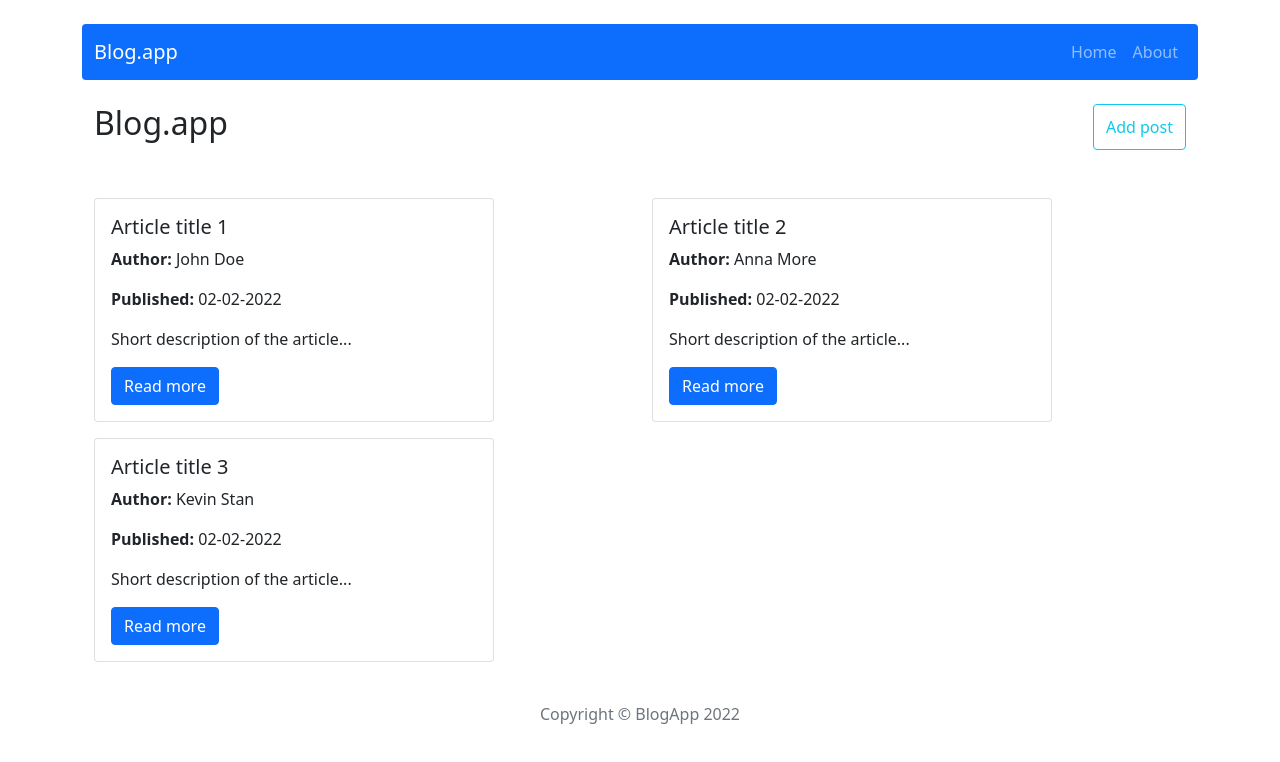
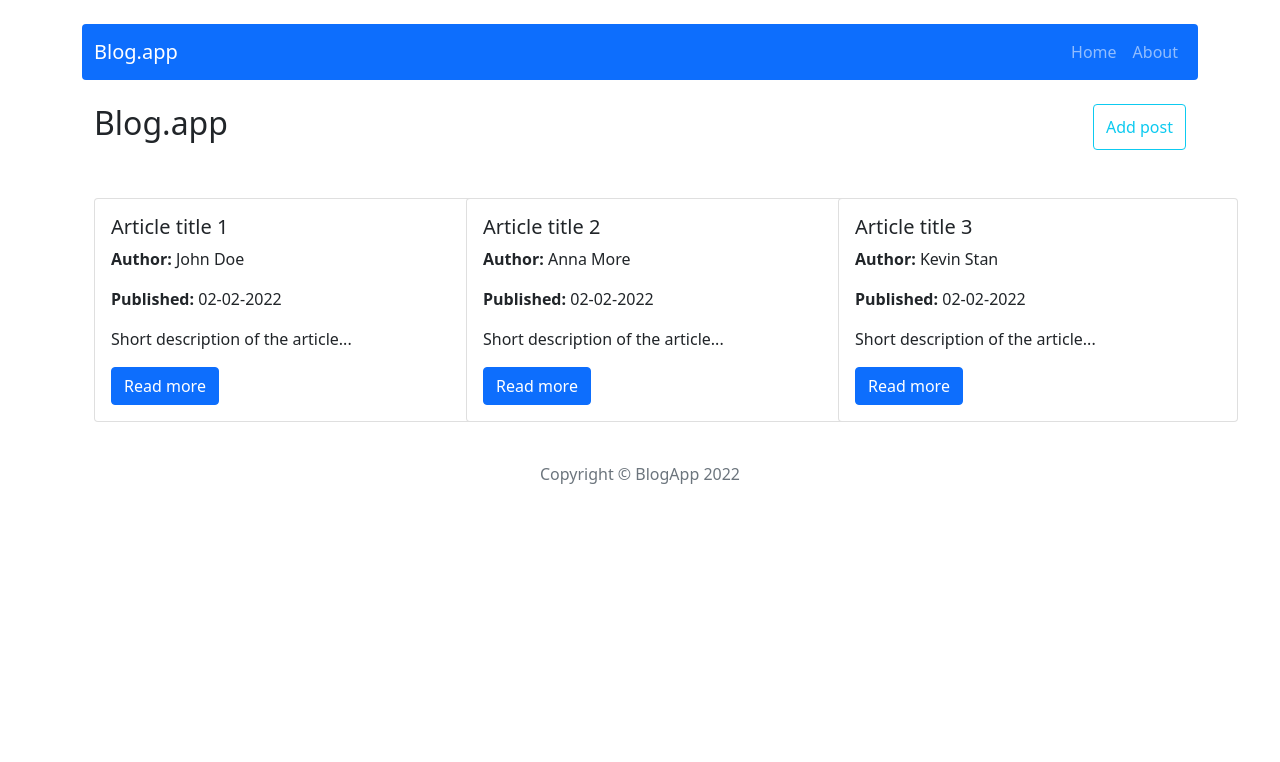
Before and after one commit to KatSobieska/blog-crud-app, a React (Create React App) app: page / in a window 1280 px wide. Shown: the top 762 px of the page. Built offline with nearby package versions, Linux system fonts and the light colour scheme.

Commit message:
Add md for Col and change Card.Link to Link

```diff
--- a/src/components/features/Posts.js
+++ b/src/components/features/Posts.js
@@ -2,6 +2,7 @@ import { Button } from "react-bootstrap";
 import { Card, Row, Col } from "react-bootstrap";
 import { useSelector } from "react-redux";
 import { getAllPosts } from "../../redux/postsRedux";
+import { Link } from "react-router-dom";
 
 const Posts = () => {
   const posts = useSelector(getAllPosts);
@@ -10,7 +11,7 @@ const Posts = () => {
     <section>
       <Row className="mt-5 d-flex justify-content-around">
         {posts.map((post) => (
-          <Col key={post.id}>
+          <Col key={post.id} md={4}>
             <Card className="mb-3" style={{ width: "25rem" }}>
               <Card.Body>
                 <Card.Title>{post.title}</Card.Title>
@@ -21,9 +22,9 @@ const Posts = () => {
                   <b>Published:</b> {post.publishedDate}
                 </Card.Text>
                 <Card.Text>{post.shortDescription}</Card.Text>
-                <Card.Link href={"/post/" + post.id}>
+                <Link to={"/post/" + post.id}>
                   <Button>Read more</Button>
-                </Card.Link>
+                </Link>
               </Card.Body>
             </Card>
           </Col>
```
